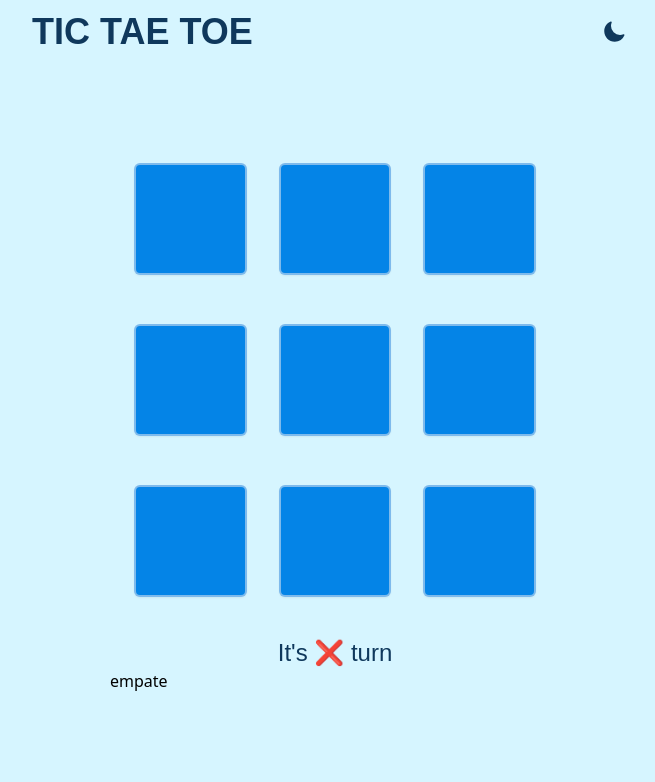
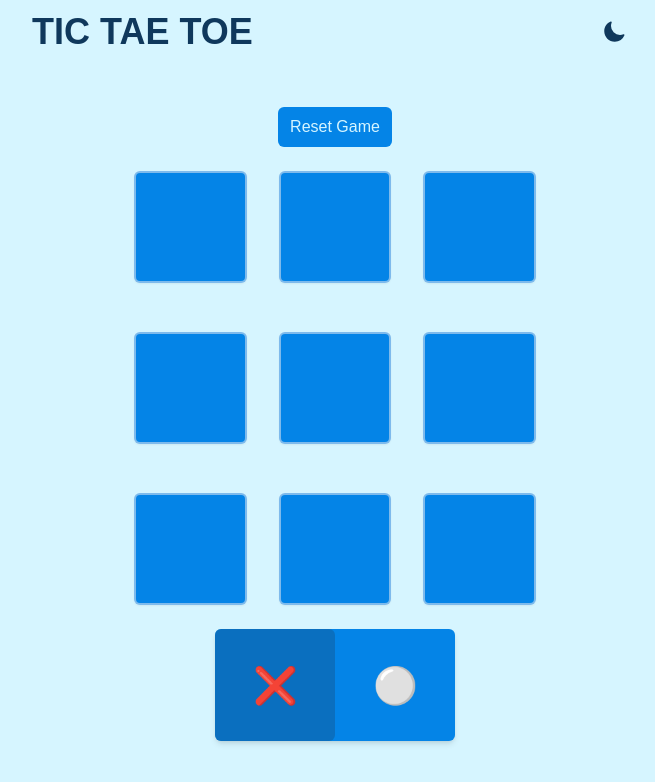
Before and after one commit to alvarof260/tic-tae-toe-ts, a React (Vite) app: page / in a window 1280 px wide. Shown: the top 782 px of the page, without its empty margins (305-960 px from the left). Built offline with nearby package versions, Linux system fonts and the light colour scheme.

Commit message:
feat: reset game and turn select component

```diff
--- a/src/App.tsx
+++ b/src/App.tsx
@@ -12,6 +12,7 @@ import "@fontsource-variable/inter";
 import Header from "./layouts/Header";
 import Layout from "./layouts/Layout";
 import BoardComponent from "./components/Board";
+import TurnSelect from "./components/TurnSelect";
 
 function App() {
   const [board, setBoard] = useState<Board>(Array(9).fill(null));
@@ -36,13 +37,27 @@ function App() {
     }
   };
 
+  const resetGame = () => {
+    setBoard(Array(9).fill(null));
+    setTurn(TURNS.X);
+    setWinner(null);
+  };
+
   return (
     <Layout>
       <Header handleTheme={handleTheme} theme={theme} />
-      <main className="grid place-content-center h-[90vh]">
+      <main className="flex flex-col justify-center items-center gap-4 h-[90vh]">
+        <button
+          className=" bg-azure-radiance-700 h-10 px-3 rounded-md text-md text-azure-radiance-100 font-inter font-regular"
+          onClick={resetGame}
+        >
+          Reset Game
+        </button>
         <BoardComponent board={board} updateBoard={updateBoard} />
+        <TurnSelect turn={turn} winner={winner} />
+        {/* <button onClick={() => resetGame()}>RESET</button>
         <article className="flex justify-center font-inter text-2xl pt-8 dark:text-azure-radiance-50 text-azure-radiance-950">{`It's ${turn} turn`}</article>
-        {winner ? <span>Gano {winner} </span> : <span>empate</span>}
+        {winner ? <span>Gano {winner} </span> : <span>empate</span>} */}
       </main>
     </Layout>
   );
--- a/src/components/Board.tsx
+++ b/src/components/Board.tsx
@@ -11,7 +11,12 @@ const Board = ({
   return (
     <article className="grid grid-cols-3 place-content-around gap-8 w-[450px] h-[450px] px-6">
       {board.map((mark, index) => (
-        <Cell updateBoard={updateBoard} index={index} value={mark} />
+        <Cell
+          key={index}
+          updateBoard={updateBoard}
+          index={index}
+          value={mark}
+        />
       ))}
     </article>
   );
--- /dev/null
+++ b/src/components/TurnSelect.tsx
@@ -0,0 +1,41 @@
+import { clsx } from "clsx";
+import { TURNS } from "../constants";
+
+const TurnSelect = ({
+  turn,
+  winner,
+}: {
+  turn: string;
+  winner: string | false | null;
+}) => {
+  return (
+    <section className=" bg-azure-radiance-700 w-60 h-28 flex rounded-md shadow-md">
+      <span
+        className={clsx(
+          "w-1/2 h-full grid place-content-center text-4xl transition-all duration-300 ease-in border border-transparent",
+          {
+            "bg-azure-radiance-900/50 border rounded-md border-slate-200/20":
+              turn === TURNS.X && !winner,
+            "bg-yellow-400 rounded-md": winner === TURNS.X,
+          }
+        )}
+      >
+        {TURNS.X}
+      </span>
+      <span
+        className={clsx(
+          "w-1/2 h-full grid place-content-center text-4xl transition-all duration-300 ease-in border border-transparent",
+          {
+            "bg-azure-radiance-900/50 border rounded-md border-slate-200/20":
+              turn === TURNS.O && !winner,
+            "bg-yellow-400 rounded-md": winner === TURNS.O,
+          }
+        )}
+      >
+        {TURNS.O}
+      </span>
+    </section>
+  );
+};
+
+export default TurnSelect;
```
